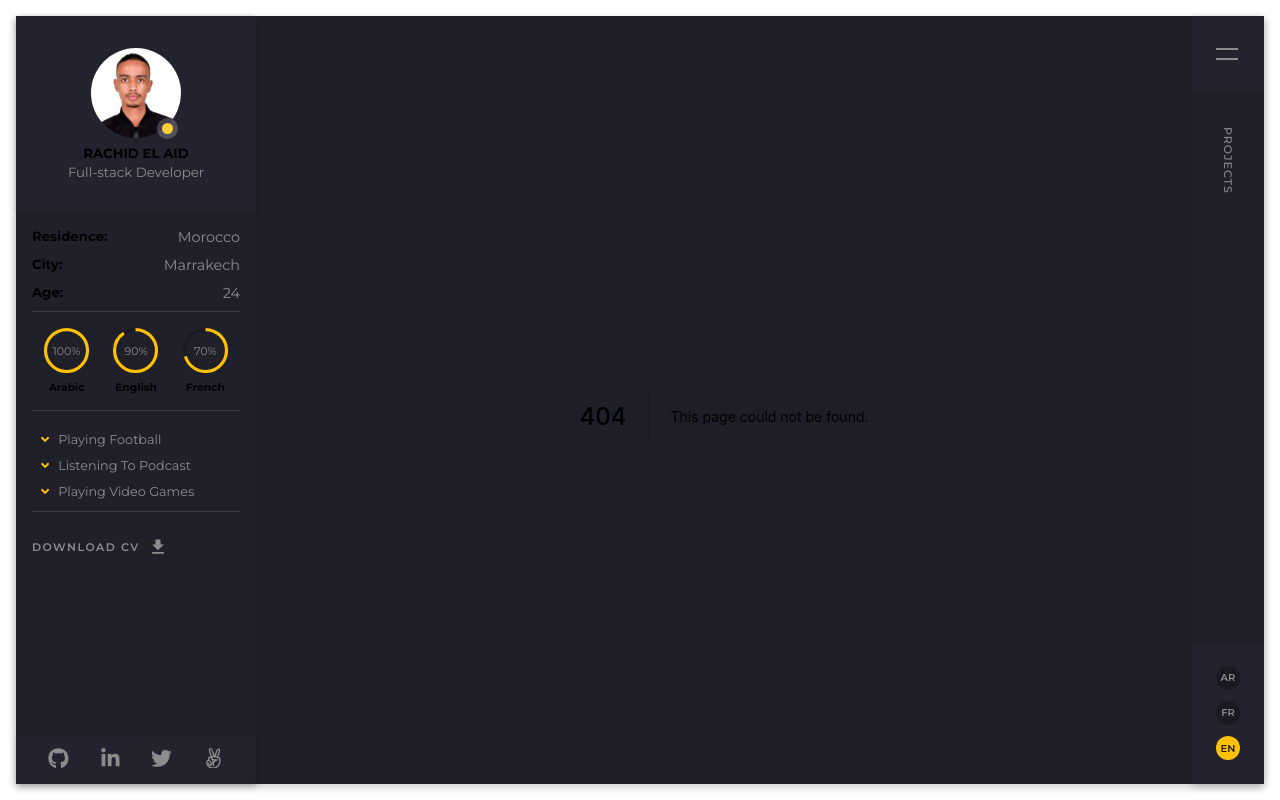
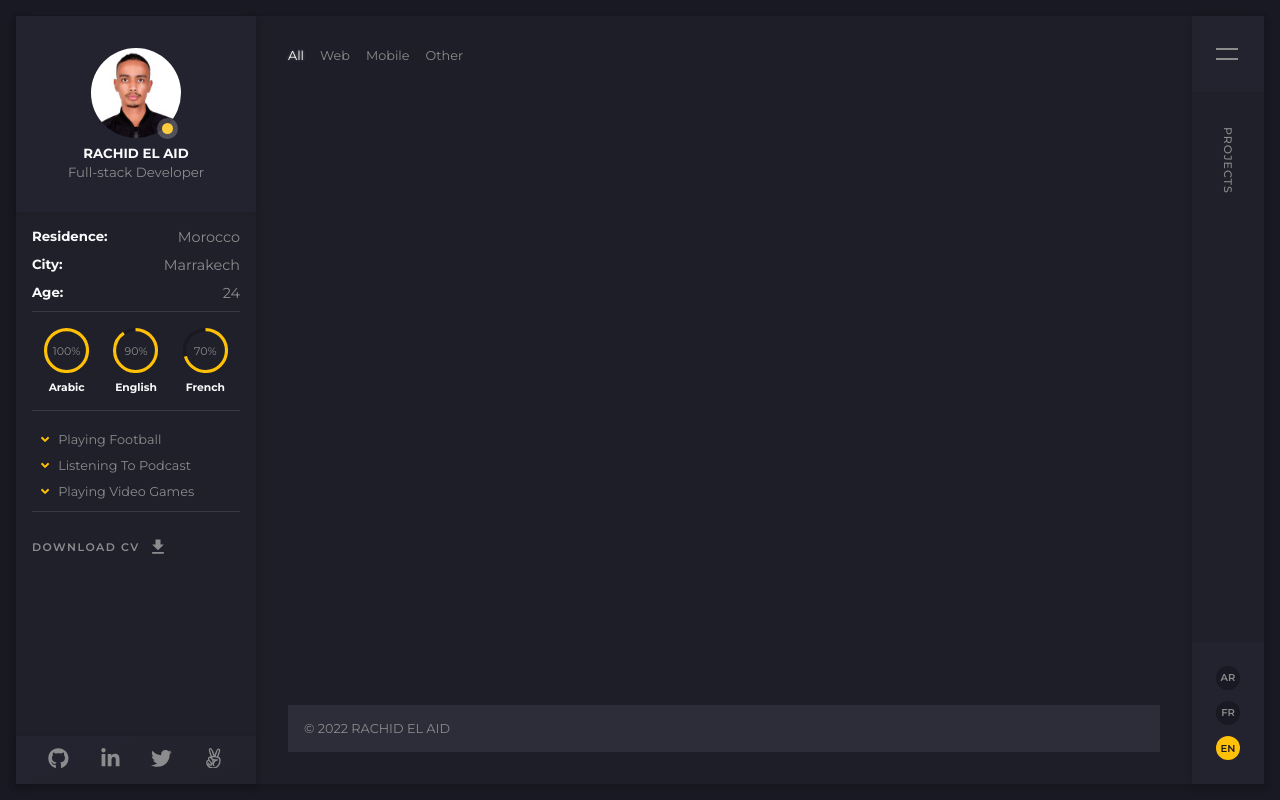
Before and after one commit to rachidelaid/nextjs-portfolio, a Next.js app: page /projects in a window 1280 px wide. Before the commit this address had no page. Built offline with nearby package versions, Linux system fonts and the light colour scheme.

Commit message:
added projects filter

```diff
--- /dev/null
+++ b/components/ProjectCard.jsx
@@ -0,0 +1,7 @@
+import React from 'react';
+
+const ProjectCard = () => {
+  return <div>ProjectCard</div>;
+};
+
+export default ProjectCard;
--- /dev/null
+++ b/pages/projects.jsx
@@ -0,0 +1,47 @@
+import React, { useState } from 'react';
+import styles from '../styles/projects.module.css';
+
+import Footer from '../components/Footer';
+import ProjectCard from '../components/ProjectCard';
+
+const projects = () => {
+  const [category, setCategory] = useState(0);
+
+  const categories = [
+    {
+      name: 'All',
+      id: 0,
+    },
+    {
+      name: 'Web',
+      id: 1,
+    },
+    {
+      name: 'Mobile',
+      id: 2,
+    },
+    {
+      name: 'Other',
+      id: 3,
+    },
+  ];
+
+  return (
+    <div>
+      <div className={styles.categories}>
+        {categories.map((cate) => (
+          <p
+            key={cate.id}
+            className={`${cate.id === category ? styles.active : ''}`}
+            onClick={() => setCategory(cate.id)}
+          >
+            {cate.name}
+          </p>
+        ))}
+      </div>
+      <Footer />
+    </div>
+  );
+};
+
+export default projects;
--- /dev/null
+++ b/styles/projects.module.css
@@ -0,0 +1,18 @@
+.categories {
+  display: flex;
+  gap: 1rem;
+  font-size: 0.8rem;
+  color: var(--gray-color);
+  padding: 2rem;
+}
+
+.categories p {
+  cursor: pointer;
+  transition: 0.4s ease-in-out;
+}
+
+.categories p:hover,
+.active {
+  color: var(--white-color);
+  text-shadow: 0 0 3px rgba(250, 250, 252, 0.4);
+}
```
